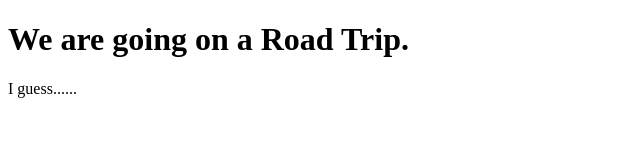
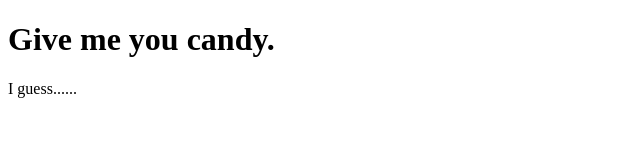
Before and after one commit to skyl1ne91/Online, a plain HTML site: page index.html in a window 1280 px wide. Shown: the whole page, without its empty margins (0-640 px from the left). Drawn offline with Linux system fonts and the light colour scheme.

Commit message:
New file

```diff
--- a/index.html
+++ b/index.html
@@ -5,7 +5,7 @@
 
 </head>
 <body>
-    <h1>We are going on a Road Trip.</h1>
+    <h1>Give me you candy.</h1>
 
     <p>I guess......</p>
 
```
